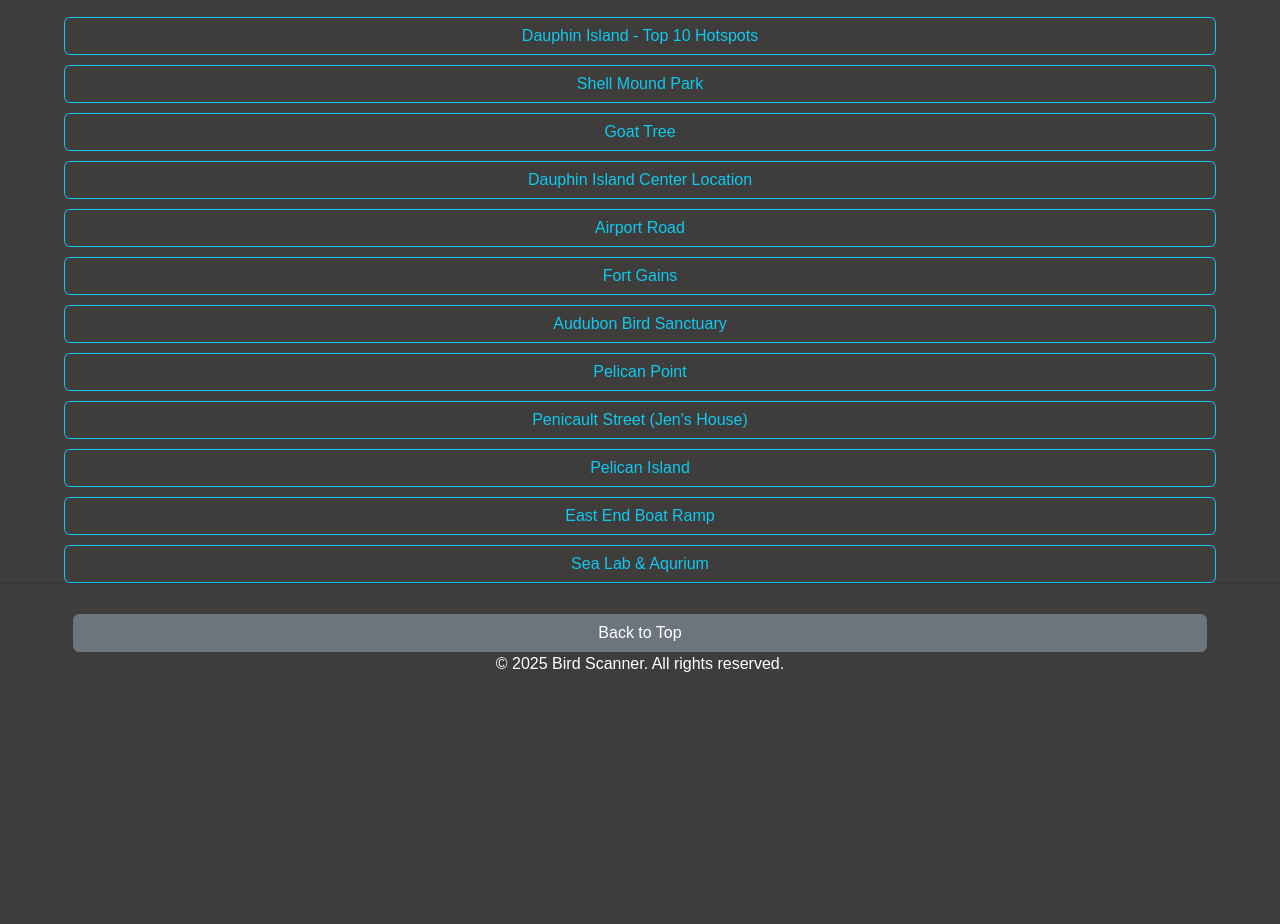
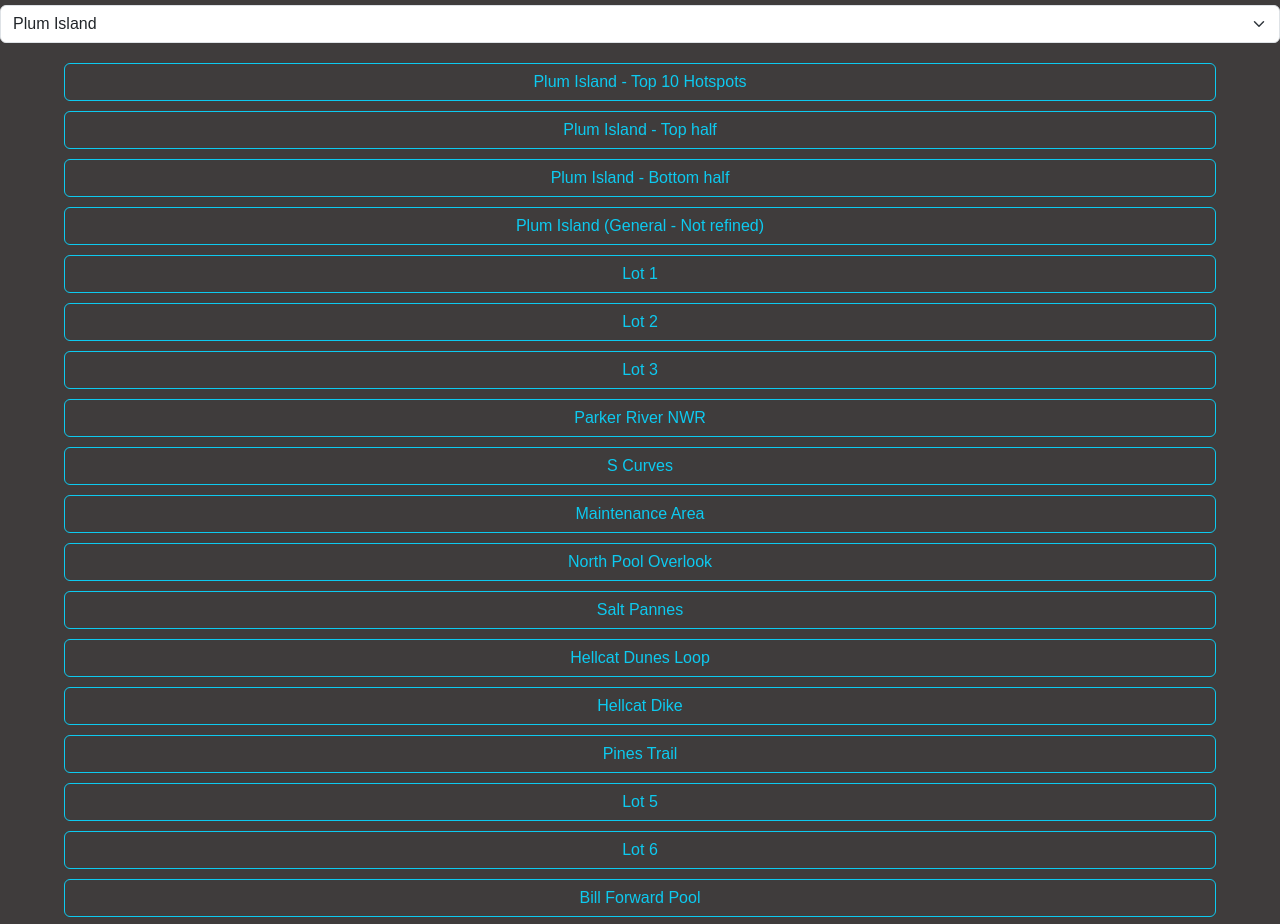
Before and after one commit to Tdzie/birdscan, a plain HTML site: page index.html in a window 1280 px wide. Shown: the part 51-975 px from the top of the page. Before the commit the page ends 800 px from the top, so only its background shows below. Drawn offline with nearby package versions, Linux system fonts and the light colour scheme.

Commit message:
Addtion of plum island and view fix on load

```diff
--- a/index.html
+++ b/index.html
@@ -18,6 +18,11 @@
     </header>
     <main>
 
+        <select id="location_selection_menu" class="form-select" aria-label="Default select example">
+            <option value="plum_island" selected>Plum Island</option>
+            <option value="dauphin_island">Dauphin Island</option>
+        </select>
+
         <div id="button_container">
 
         </div>
--- a/scripts/app.js
+++ b/scripts/app.js
@@ -35,14 +35,14 @@ async function fetchEbirdData(locationId) {
 function displayBirds() {
 birdContainer.innerHTML = '';
   birdContainer.appendChild(birdList.getBirdsGroup());
+  birdContainer.scrollIntoView({ behavior: "smooth", block: "start" });
 }
 
 
-
-
-
-window.onload = function() {
-    locationData.locations.forEach((location) => {
+function load_locations(name) {
+    const button_container =document.querySelector('#button_container')
+    button_container.innerHTML = '';
+    locationData[name].forEach((location) => {
         let button = document.createElement('button');
         button.innerText = location.name;
         button.value = location.id;
@@ -51,6 +51,23 @@ window.onload = function() {
         button.addEventListener('click', function() {
             fetchEbirdData(location.id);
         });
-        document.querySelector('#button_container').appendChild(button);
+        button_container.appendChild(button);
+
+
     });
 }
+
+
+document.addEventListener("DOMContentLoaded", function() {
+    handleLocationChange();
+});
+
+
+const locationMenu = document.getElementById("location_selection_menu");
+
+function handleLocationChange() {
+    const selectedValue = locationMenu.value;
+    load_locations(selectedValue);
+}
+
+locationMenu.addEventListener("change", handleLocationChange);
--- a/scripts/locationData.js
+++ b/scripts/locationData.js
@@ -1,5 +1,5 @@
 const locationData = {
-    "locations": [
+    "dauphin_island": [
         {
             "name": "Dauphin Island - Top 10 Hotspots",
             "id": "L166463,L724996,L725009,L725014,L725012,L724990,L3086944,L923371,L4813791,L883243"
@@ -47,6 +47,110 @@ const locationData = {
         {
             "name": "Sea Lab & Aqurium",
             "id": "L2584608"
+        },
+        {
+            "name": "Fort Morgan",
+            "id": "L164792"
+        },
+        {
+            "name": "Fort Morgan - All Hotspots",
+            "id": "L164791,L2687357,L1286702,L1032547,L934114,L4061500,L30747785"
+        }
+
+        ],
+
+    "plum_island": [
+        {
+            "name": "Plum Island - Top 10 Hotspots",
+            "id": "L830335,L444827,L129046,L444818,L936733,L2774775,L129047,L259782,L129045,L129084"
+        },
+        {
+            "name": "Plum Island - Top half",
+            "id": "L830335,L444827,L6345133,L936733,L4379639,L129046,L2861722,L444818,L1444820,L446674"
+        },
+        {
+            "name": "Plum Island - Bottom half",
+            "id": "L2774775,L129047,L259782,L129044,L8206347,L8582402,L129045,L444828,L6206350,L129084"
+        },
+        {
+            "name": "Plum Island (General - Not refined)",
+            "id": "L830335"
+        },
+        {
+            "name": "Lot 1",
+            "id": "L444827"
+        },
+        {
+            "name": "Lot 2",
+            "id": "L6345133"
+        },
+        {
+            "name": "Lot 3",
+            "id": "L4379639"
+        },
+        {
+            "name": "Parker River NWR",
+            "id": "L129046"
+        },
+        {
+            "name": "S Curves",
+            "id": "L2861722"
+        },
+        {
+            "name": "Maintenance Area",
+            "id": "L444818"
+        },
+        {
+            "name": "North Pool Overlook",
+            "id": "L446674"
+        },
+        {
+            "name": "Salt Pannes",
+            "id": "L936733"
+        },
+        {
+            "name": "Hellcat Dunes Loop",
+            "id": "L2774775"
+        },
+        {
+            "name": "Hellcat Dike",
+            "id": "L129047"
+        },
+        {
+            "name": "Pines Trail",
+            "id": "L129044"
+        },
+        {
+            "name": "Lot 5",
+            "id": "L8206347"
+        },
+        {
+            "name": "Lot 6",
+            "id": "L8582402"
+        },
+        {
+            "name": "Bill Forward Pool",
+            "id": "L259782"
+        },
+        {
+            "name": "Stage Island Pool",
+            "id": "L129045"
+        },
+        {
+            "name": "Emerson Rocks",
+            "id": "L444828"
+        },
+        {
+            "name": "Stage Island Trail",
+            "id": "L6206350"
+        },
+        {
+            "name": "Sandy Point State Reservation",
+            "id": "L129084"
+        },
+        {
+            "name": "North Field and Pool",
+            "id": "L1444820"
         }
 
         ]
--- a/styles/index.css
+++ b/styles/index.css
@@ -58,6 +58,7 @@ ul {
     list-style-type: none; /* Removes bullet points */
     padding: 0; /* Removes default padding */
     margin: 0; /* Removes default margin */
+    width: 90%;
 }
 
 hr{
@@ -90,3 +91,5 @@ footer{
     width: 100%;
     align-items: center;
 }
+
+#location_selection_menu {}
```
